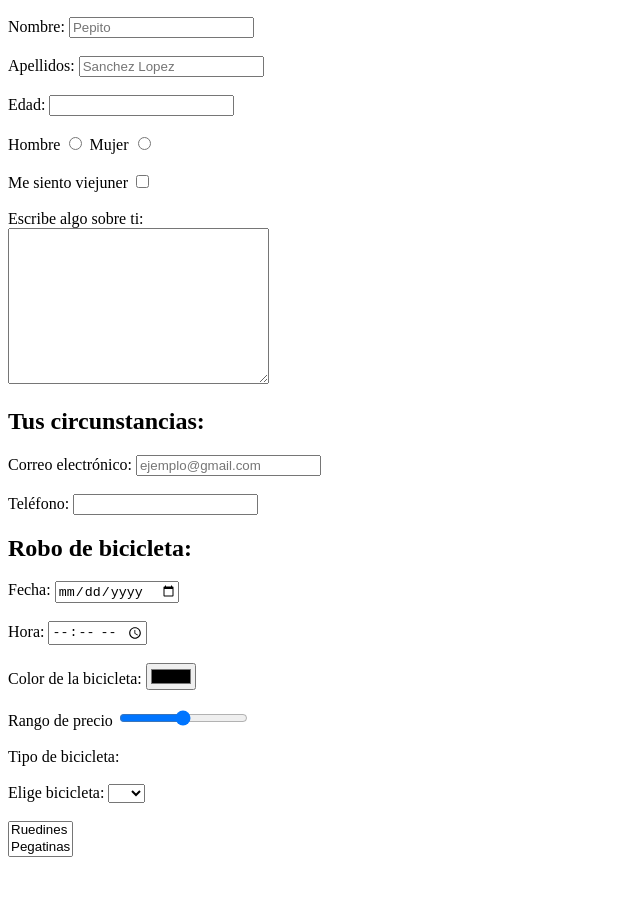
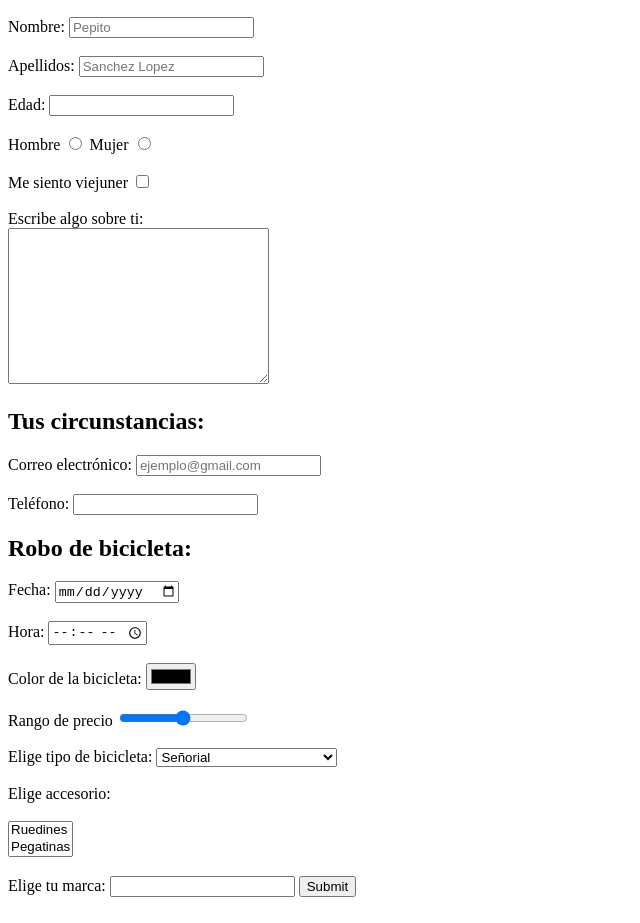
Before and after one commit to MattCS5/FormularioTerceraEdad, a plain HTML site: page index.html in a window 1280 px wide. Shown: the part 110-1033 px from the top of the page, without its empty margins (0-640 px from the left). Before the commit the page ends 976 px from the top, so only its background shows below. Drawn offline with Linux system fonts and the light colour scheme.

Commit message:
Formulario

```diff
--- a/index.html
+++ b/index.html
@@ -38,28 +38,29 @@
     <input type="color" id="color" name="color"><br><br>
     <label for="precio">Rango de precio</label>
     <input type="range" id="precio" name="precio"><br><br>
-    <label for="tipo">Tipo de bicicleta: </label><br><br>
 
-    <label for="bicicleta">Elige bicicleta:</label>
-    <select name="tipo" name="tipo">
+
+    <label for="bicicleta">Elige tipo de bicicleta:</label>
+    <select name="bicicleta" id="bicicleta">
         <optgroup label="Paseo">
-            <option value="Señorial" Señorial></option>
-            <option value="Anti-plebeyos" Anti-plebeyos></option>
-            <option value="PorEncimaDelHombro" PorEncimaDelHombro></option>
+            <option value="Señorial"> Señorial</option>
+            <option value="AntiPlebeyos">AntiPlebeyos</option>
+            <option value="PorEncimaDelHombro">Por Encima Del Hombro</option>
         </optgroup>
         <optgroup label="Montaña">
-            <option value="Gamusinos" Gamusinos></option>
-            <option value="Hueleflores" Hueleflores></option>
-            <option value="Fango lover" Fangolover></option>
+            <option value="Gamusinos">Gamusinos</option>
+            <option value="HuelefloresPremium">Huele flores</option>
+            <option value="Fnago lover">Fango lover</option>
         </optgroup>
         <optgroup label="Carreras">
-            <option value="Metroymedio" Metroymedio></option>
-            <option value="3 de la tarde (fluorescente edition)" 3delatarde></option>
-            <option value="Grupitors" Grupitors></option>
+            <option value="Metroymedio">Metroymedio</option>
+            <option value="3 de la tarde">3 de la tarde</option>
+            <option value="Grupitors">Grupitors</option>
         </optgroup>
+
     </select>
     <br><br>
-
+    <label for="bicicletaAccesorios">Elige accesorio:</label><br><br>
     <select id="tipo" name="tipo" size="2" multiple>
         <option value="Ruedines">Ruedines</option>
         <option value="Pegatinas">Pegatinas</option>
@@ -68,19 +69,22 @@
         <option value="Timbre">Timbre</option>
         <option value="Foco">Foco</option>
     </select>
+    <br><br>
+    <label for="marca">Elige tu marca:</label>
+    <input list="marca" name="marca" id="marca">
+    <datalist id="marca">
+        <option value="specialized"></option>
+        <option value="trek"></option>
+        <option value="merida"></option>
+        <option value="scott"></option>
+        <option value="giant"></option>
+        <option value="cube"></option>
+    </datalist>
+    <input type="submit">
 
+        <br><br>
 
-
-
-
-
-
-
-
-
-
-
-
+    </form>
 
 </body>
 </html>
```
